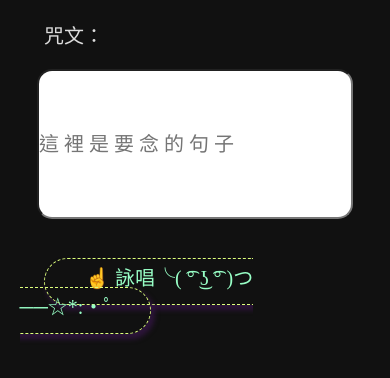
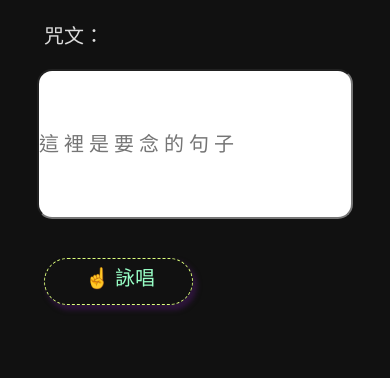
Before and after one commit to renhaohsu/letsSpeechChi, a plain HTML site: page index.html in a window 390 px wide. Drawn offline with Linux system fonts and the light colour scheme.

Commit message:
fixed style
added a function handleButtonRWD

```diff
--- a/index.html
+++ b/index.html
@@ -17,7 +17,7 @@
 		}
 		a {
     	text-decoration: none;
-			color: rgb(152, 255, 198)
+			color: rgb(152, 255, 198);
 		}
 		a:active {
 			color: rgb(117, 186, 255)
@@ -89,6 +89,20 @@
 
 		})
 
+		function handleButtonRWD(){
+			let button = document.querySelector('.say')
+			if (window.innerWidth < 680) {
+				// button.style.color = 'red'
+				button.innerText = "☝ 詠唱"
+			} else {
+				button.innerText = "☝ 詠唱╰( ͡° ͜ʖ ͡° )つ──☆*:・ﾟ"
+			}
+		}
+
+		// 載入 縮放的事件
+		window.addEventListener("load", handleButtonRWD);
+		window.addEventListener("resize", handleButtonRWD);
+
 	</script>
 
 </body>
```
